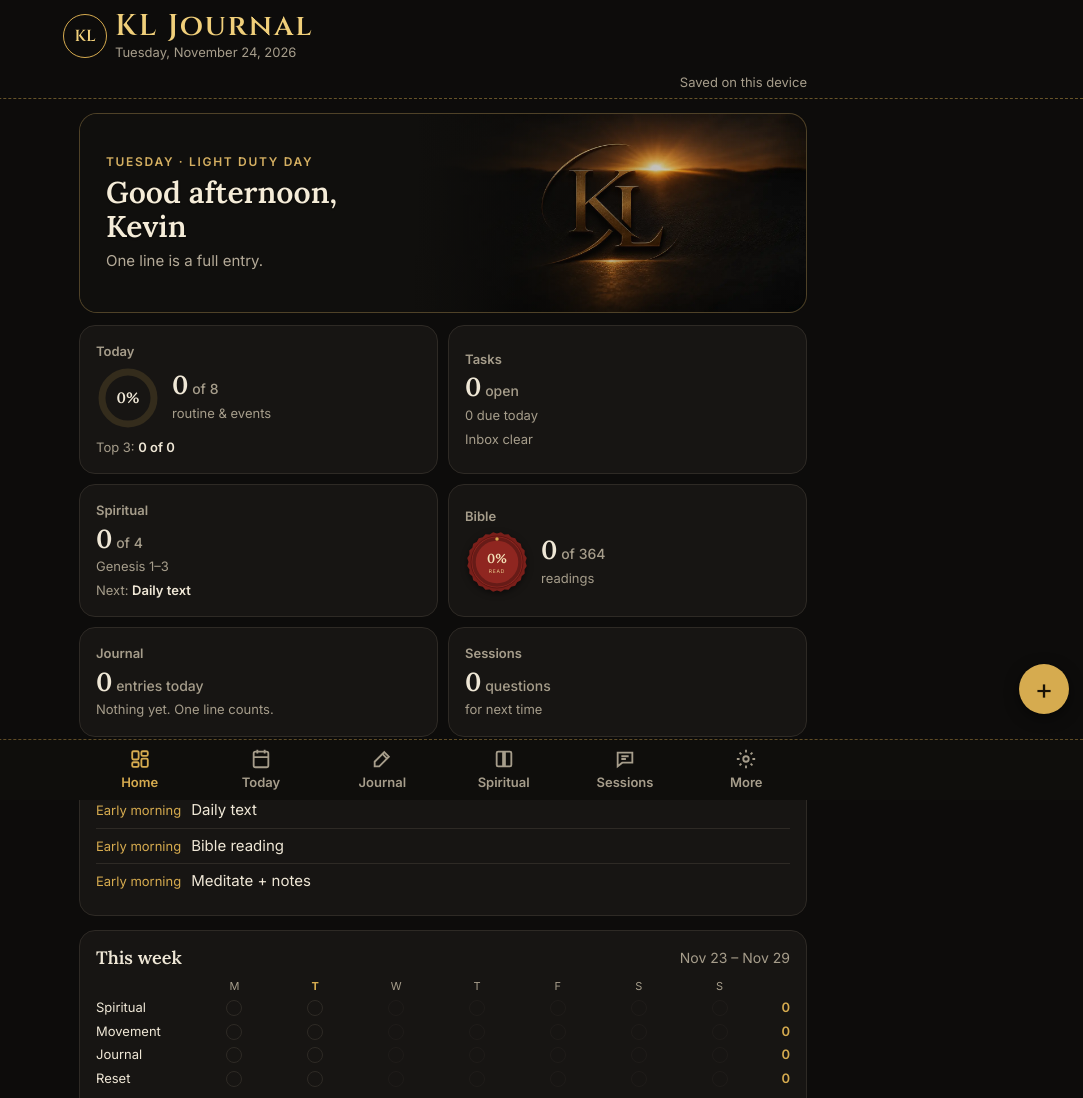
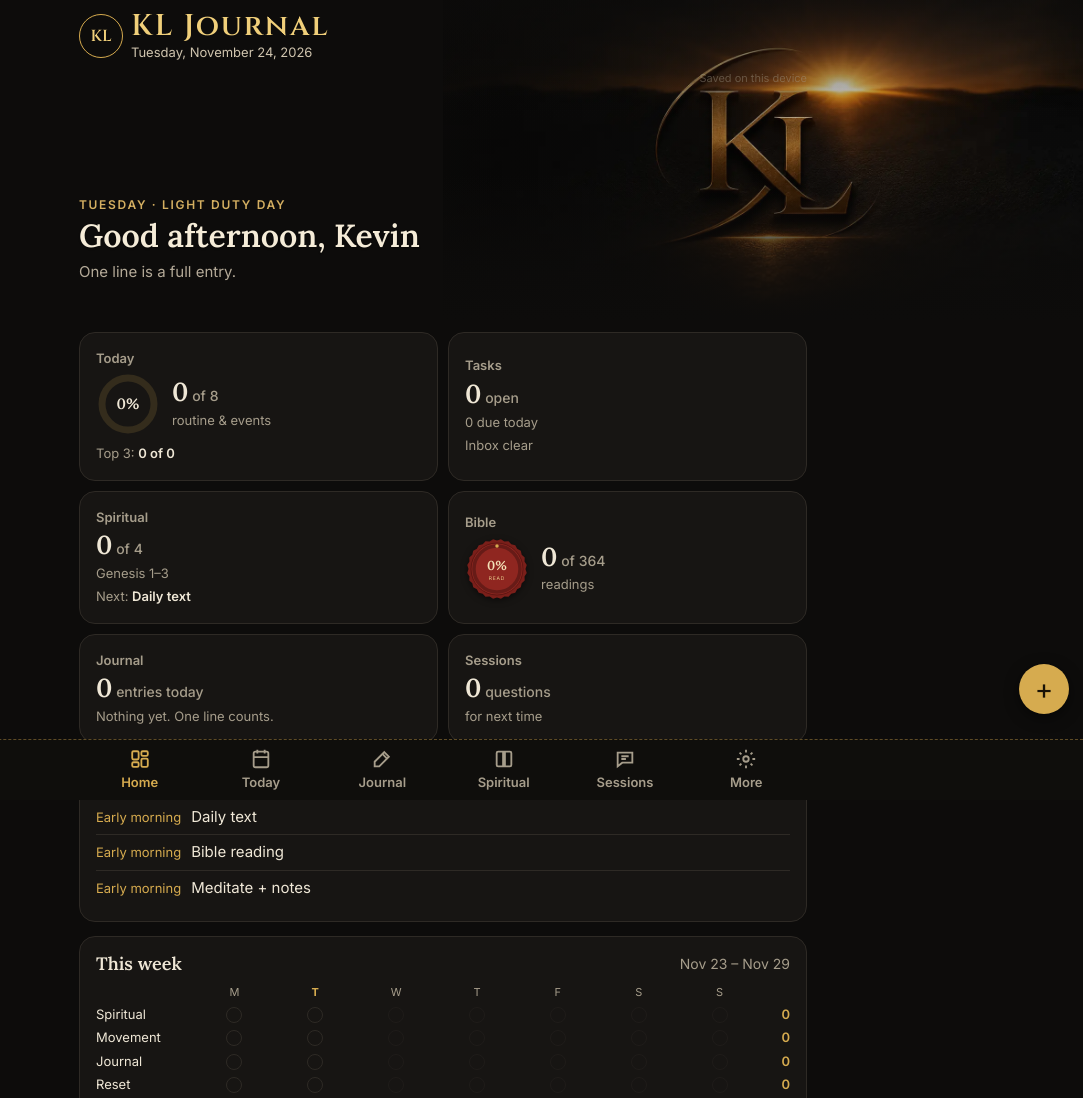
Before and after one commit to kd2littlejohn/kl-journal, a plain HTML site: page index.html in a window 1280 px wide. Shown: the top 1098 px of the page, without its empty margins (197-1280 px from the left). Drawn offline with Linux system fonts and the light colour scheme.

Commit message:
Full-bleed hero: merge header and hero into one section
The hero image now runs edge to edge behind a transparent header
(solid once scrolled past), with a soft bottom fade into the page.
Removes the dashed divider and hero card frame; quieter save status.

Co-Authored-By: Claude Opus 5.5 <noreply@anthropic.com>
Claude-Session: https://claude.ai/code/session_01EM2Z7g1vgjCmwnE2arXsP4

```diff
--- a/index.html
+++ b/index.html
@@ -28,11 +28,14 @@ html{background:#0d0c0b}body{margin:0;padding-left:env(safe-area-inset-left);pad
 h1,h2{font-family:Lora,Georgia,serif;font-weight:600;line-height:1.1;margin:0}
 h1{font-family:Cinzel,Lora,serif;font-weight:600;letter-spacing:.06em;font-size:clamp(24px,5.5vw,30px);color:var(--acc2)}h2{font-size:21px;margin:0 0 10px}
 .wrap{max-width:760px;margin:0 auto;padding:0 16px}
-header{position:sticky;top:0;z-index:5;background:var(--bg);padding-top:env(safe-area-inset-top);border-bottom:1px dashed rgba(214,171,79,.45)}
+header{position:sticky;top:0;z-index:5;background:var(--bg);padding-top:env(safe-area-inset-top);border-bottom:0}
+body.has-hero header{background:transparent}body.has-hero header.solid{background:var(--bg)}
+body.has-hero header .ib{background:rgba(13,12,11,.42);border-color:rgba(212,175,97,.22);color:#f5ecd8}
+body.has-hero header .bar small{color:#cfc4ae}body.has-hero header:not(.solid) .status:not(.warn){opacity:.42}
 .mono{width:44px;height:44px;border-radius:50%;border:1.5px solid var(--acc);display:grid;place-items:center;font-family:Cinzel,serif;font-weight:600;font-size:16px;color:var(--acc2);flex:none}
-.bar{display:flex;align-items:center;gap:8px;padding:10px 0}
+.bar{display:flex;align-items:center;gap:8px;padding:10px 0}.wrap.bar{padding:10px 16px}
 .bar .t{flex:1}.bar small{display:block;color:var(--mute);font-size:13px}
-.status{font-size:13px;color:var(--mute);text-align:right;white-space:nowrap}
+.status{font-size:11px;line-height:1;color:var(--mute);opacity:.6;text-align:right;white-space:nowrap}.status.warn{opacity:1}
 .status.warn{color:var(--acc)}
 button,input,textarea,select{font:inherit;color:inherit}
 button{cursor:pointer}
@@ -264,20 +267,25 @@ details.more>summary small{color:var(--mute);font-weight:400}
 .jopen{border-top:1px solid var(--line);padding:10px 0 6px}.jopen:first-child{border-top:0}
 .jtitle{width:100%;border:0;border-bottom:1px solid var(--line);background:transparent;font:600 18px Lora,Georgia,serif;color:var(--ink);padding:8px 0;margin-bottom:6px}
 .jtitle:focus-visible{outline:none;border-bottom-color:var(--acc)}
-.hero{position:relative;overflow:hidden;margin:14px 0 4px;padding:18px 18px 16px;min-height:180px;display:flex;flex-direction:column;justify-content:center;border-radius:18px;border:1px solid rgba(212,175,97,.32);background-color:#100f0d;background-repeat:no-repeat;background-size:var(--hs,cover);background-position:var(--hp,right center)}
-.hero::before{content:"";position:absolute;inset:0;background:linear-gradient(90deg,rgba(16,15,13,.94) 0%,rgba(16,15,13,.82) 38%,rgba(16,15,13,.35) 68%,rgba(16,15,13,.05) 100%);pointer-events:none}
-.hero>*{position:relative}
+.hero{position:relative;overflow:hidden;margin:calc(-1 * var(--hdr,84px)) 0 0;padding:calc(var(--hdr,84px) + 14px) 0 30px;min-height:260px;box-sizing:border-box;display:flex;flex-direction:column;justify-content:flex-end;background-color:var(--bg);background-image:var(--img);background-repeat:no-repeat;background-size:var(--hs,cover);background-position:var(--hp,right center)}
+.hero::before{content:"";position:absolute;inset:0;pointer-events:none;background:linear-gradient(180deg,rgba(13,12,11,.62) 0,rgba(13,12,11,0) 38%),linear-gradient(90deg,rgba(13,12,11,.9) 0%,rgba(13,12,11,.72) 40%,rgba(13,12,11,.25) 72%,rgba(13,12,11,.05) 100%)}
+.hero::after{content:"";position:absolute;left:0;right:0;bottom:0;height:46%;pointer-events:none;background:linear-gradient(180deg,rgba(13,12,11,0) 0%,rgba(13,12,11,.75) 60%,var(--bg) 100%)}
+.hero .hin{position:relative;z-index:1;width:100%;box-sizing:border-box}
 .hero .hk{font:600 12px Inter,system-ui,sans-serif;letter-spacing:.14em;text-transform:uppercase;color:#d4af61;max-width:64%}
-.hero .ht{font:600 27px/1.15 Lora,Georgia,serif;margin:6px 0 6px;color:#f5ecd8;max-width:64%;text-shadow:0 1px 2px rgba(0,0,0,.45)}
+.hero .ht{font:600 28px/1.15 Lora,Georgia,serif;margin:6px 0 6px;color:#f5ecd8;max-width:66%;text-shadow:0 1px 2px rgba(0,0,0,.45)}
 .hero .hs{margin:0;color:#b4aa98;font-size:15px;max-width:62%}
-.hero .hbar{height:5px;border-radius:3px;background:rgba(212,175,97,.18);margin-top:12px;max-width:58%;overflow:hidden}.hero .hbar i{display:block;height:100%;background:#d4af61;border-radius:3px}
-.hero-home{background-image:url('assets/hero-home.webp');--hs:auto 152%;--hp:0% 42%}.hero-home .ht,.hero-home .hk{max-width:60%}
-.hero-today{background-image:url('assets/hero-today.webp');--hp:85% center}
-.hero-journal{background-image:url('assets/hero-journal.webp');--hp:80% center}
-.hero-spiritual{background-image:url('assets/hero-spiritual.webp');--hp:70% center}.hero-spiritual::before{background:linear-gradient(90deg,rgba(16,15,13,.95) 0%,rgba(16,15,13,.88) 45%,rgba(16,15,13,.45) 72%,rgba(16,15,13,.1) 100%)}
-.hero-sessions{background-image:url('assets/hero-sessions.webp');--hp:65% center}
-.hero-more{background-image:url('assets/hero-more.webp');--hp:100% center}
-@media (min-width:600px){.hero{min-height:200px;padding:22px 26px}.hero .hk,.hero .ht{max-width:54%}.hero .hs{max-width:50%}.hero .hbar{max-width:46%}.hero .ht{font-size:30px}.hero-home{background-image:linear-gradient(90deg,#100f0d 0,#100f0d 46%,rgba(16,15,13,0) 60%),url('assets/hero-home.webp');background-size:100% 100%,auto 100%;background-position:0 0,right center}.hero-home .ht,.hero-home .hk{max-width:46%}}
+.hero .hbar{height:4px;border-radius:2px;background:rgba(212,175,97,.18);margin-top:12px;max-width:56%;overflow:hidden}.hero .hbar i{display:block;height:100%;background:#d4af61}
+.hero-home{--img:url('assets/hero-home.webp');--hs:auto 114%;--hp:0% 0%}.hero-home .ht,.hero-home .hk{max-width:58%}
+.hero-today{--img:url('assets/hero-today.webp');--hp:88% center}
+.hero-journal{--img:url('assets/hero-journal.webp');--hp:82% center}
+.hero-spiritual{--img:url('assets/hero-spiritual.webp');--hp:72% center}.hero-spiritual::before{background:linear-gradient(180deg,rgba(13,12,11,.62) 0,rgba(13,12,11,0) 38%),linear-gradient(90deg,rgba(13,12,11,.94) 0%,rgba(13,12,11,.84) 45%,rgba(13,12,11,.42) 74%,rgba(13,12,11,.08) 100%)}
+.hero-sessions{--img:url('assets/hero-sessions.webp');--hp:62% center}
+.hero-more{--img:url('assets/hero-more.webp');--hp:100% center}
+@media (min-width:600px){
+ .hero{min-height:300px;padding-bottom:36px;background-image:linear-gradient(90deg,var(--bg) 0,var(--bg) 22%,rgba(13,12,11,0) 48%),var(--img);background-size:100% 100%,auto 100%;background-position:0 0,right center}
+ .hero .hk,.hero .ht{max-width:54%}.hero .hs{max-width:50%}.hero .hbar{max-width:44%}.hero .ht{font-size:32px}
+ .hero-home .ht,.hero-home .hk{max-width:50%}}
+@media (min-width:1000px){.hero{min-height:320px}.hero{background-image:linear-gradient(90deg,var(--bg) 0,var(--bg) 34%,rgba(13,12,11,0) 54%),var(--img)}}
 .hgrid{display:grid;grid-template-columns:1fr 1fr;gap:10px;margin:12px 0}.hgrid .card{margin:0}
 .hcard{display:block;width:100%;text-align:left;color:var(--ink);font:inherit;cursor:pointer}.hcard .lbl{margin-bottom:4px}
 .hbig{font:700 26px/1.1 Lora,Georgia,serif;color:var(--ink)}.hbig small{font:500 14px Inter,sans-serif;color:var(--mute)}
@@ -318,7 +326,8 @@ details.more>summary small{color:var(--mute);font-weight:400}
   <button class="ib" id="prev" aria-label="Previous">‹</button>
   <div class="mono" aria-hidden="true">KL</div><div class="t"><h1 id="title">Today</h1><small id="sub"></small></div>
   <button class="ib" id="next" aria-label="Next">›</button>
-</div><div class="wrap"><div class="status" id="status" style="padding-bottom:6px">Loading…</div></div></header>
+</div><div class="wrap"><div class="status" id="status" style="padding-bottom:5px">Loading…</div></div></header>
+<div id="herozone"></div>
 <main class="wrap" id="main"></main>
 <nav class="tabs" aria-label="Sections"><div class="wrap">
   <button data-tab="home"><svg viewBox="0 0 24 24" fill="none" stroke="currentColor" stroke-width="2"><rect x="3.5" y="3.5" width="7" height="9" rx="1.5"/><rect x="13.5" y="3.5" width="7" height="5" rx="1.5"/><rect x="13.5" y="11.5" width="7" height="9" rx="1.5"/><rect x="3.5" y="15.5" width="7" height="5" rx="1.5"/></svg>Home</button>
@@ -401,7 +410,10 @@ function chips(path,opts,val,cls=''){return `<div class="chips">${opts.map(([v,l
 
 function ring(n,t){const r=26,c=2*Math.PI*r,p=t?n/t:0;return `<svg viewBox="0 0 64 64" class="ring" role="img" aria-label="${n} of ${t}"><circle cx="32" cy="32" r="${r}" fill="none" stroke="rgba(214,171,79,.15)" stroke-width="7"/>${p>0?`<circle cx="32" cy="32" r="${r}" fill="none" stroke="#d6ab4f" stroke-width="7" stroke-linecap="round" stroke-dasharray="${(c*p).toFixed(1)} ${c.toFixed(1)}" transform="rotate(-90 32 32)"/>`:''}<text x="32" y="37" text-anchor="middle" font-family="Lora,Georgia,serif" font-size="15" font-weight="700" fill="currentColor">${t?Math.round(p*100)+'%':'–'}</text></svg>`}
 const HIMG={sun:'home',moon:'home',cal:'today',pen:'journal',book:'spiritual',talk:'sessions',gear:'more'};
-function heroBox(m,k,t,sub,pct){return `<section class="hero hero-${HIMG[m]||'home'}"><div class="hk">${k}</div><h2 class="ht">${t}</h2>${sub?`<p class="hs">${sub}</p>`:''}${pct!=null?`<div class="hbar"><i style="width:${Math.max(0,Math.min(100,pct))}%"></i></div>`:''}</section>`}
+function heroHdr(){const hd=$('header');if(!hd)return;document.documentElement.style.setProperty('--hdr',hd.offsetHeight+'px');const h=$('#herozone .hero');hd.classList.toggle('solid',!h||scrollY>h.offsetHeight-hd.offsetHeight-24)}
+addEventListener('scroll',()=>{const hd=$('header'),h=$('#herozone .hero');if(hd)hd.classList.toggle('solid',!h||scrollY>h.offsetHeight-hd.offsetHeight-24)},{passive:true});
+addEventListener('resize',()=>heroHdr());
+function heroBox(m,k,t,sub,pct){return `<section class="hero hero-${HIMG[m]||'home'}"><div class="wrap hin"><div class="hk">${k}</div><h2 class="ht">${t}</h2>${sub?`<p class="hs">${sub}</p>`:''}${pct!=null?`<div class="hbar"><i style="width:${Math.max(0,Math.min(100,pct))}%"></i></div>`:''}</div></section>`}
 function heroFor(){const tab=S.tab,td=today(),dt=S.date,d=cache['day-'+dt]||{},tyName=x=>esc((TYPES.find(y=>y[0]===dayType(x))||['',''])[1]);
   const wd=x=>esc(fmtDate(x,{weekday:'long'}));
   if(tab==='home'){const h=new Date().getHours(),g=h<12?'Good morning':h<17?'Good afternoon':'Good evening';const dd=cache['day-'+td]||{};
@@ -1137,7 +1149,7 @@ function calHTML(){
   return show.map(e=>`<div class="ev"><div class="tm">${e.all?'All day':esc(fmtTime(e.s))}</div><div class="nm">${esc(e.t)}<span class="cn">${esc(e.cal)}${e.loc?' · '+esc(e.loc):''}</span></div></div>`).join('')+
    (c.events.length>6&&!S.calAll?`<button class="btn sm" style="margin-top:6px" data-act="calmore">Show ${c.events.length-6} more</button>`:'')+
    (c.partial?'<p class="calnote" style="margin-top:6px">Some calendars couldn’t be loaded.</p>':'')}
-function paintCal(){const b=$('#sched');if(b)b.innerHTML=schedHTML();calStamp();const h=main.querySelector('.hero');if(h&&S.tab==='today'){const t=document.createElement('div');t.innerHTML=heroFor();if(t.firstElementChild)h.replaceWith(t.firstElementChild)}}
+function paintCal(){const b=$('#sched');if(b)b.innerHTML=schedHTML();calStamp();const h=$('#herozone').querySelector('.hero');if(h&&S.tab==='today'){const t=document.createElement('div');t.innerHTML=heroFor();if(t.firstElementChild)h.replaceWith(t.firstElementChild)}}
 function calCard(){return MCP?`<div class="card cal"><h3>On the calendar <small></small></h3><div id="calbody">${calHTML()}</div></div>`:''}
 // therapy sessions found on the calendar (matches any of your keywords)
 function sessKeys(){const st=get('settings',setDef);if(!st.sessKeys&&st.sessKey){st.sessKeys=String(st.sessKey).split(',').map(x=>x.trim()).filter(Boolean)}return (st.sessKeys||[]).filter(Boolean)}
@@ -1391,7 +1403,8 @@ function render(){
   const wasOpen=[...document.querySelectorAll('details.more')].map(x=>x.open);
   if(S.tab!=='journal'){S.jopen=null;S.jnew=null}
   const HERO=heroFor();
-  $('#main').innerHTML=HERO+({home:vHome,brs:vBRS,today:vToday,journal:vJournal,spiritual:vSpiritual,entries:vEntries,plan:vPlan,logs:vLogs,setup:vSetup,sessions:vSessions,help:vHelp})[S.tab]();
+  document.body.classList.toggle('has-hero',!!HERO);$('#herozone').innerHTML=HERO;heroHdr();
+  $('#main').innerHTML=({home:vHome,brs:vBRS,today:vToday,journal:vJournal,spiritual:vSpiritual,entries:vEntries,plan:vPlan,logs:vLogs,setup:vSetup,sessions:vSessions,help:vHelp})[S.tab]();
   document.querySelectorAll('details.more').forEach((x,i)=>{if(wasOpen[i]&&S._lastTab===S.tab+S.date)x.open=true});S._lastTab=S.tab+S.date;
   main.querySelectorAll('textarea.write').forEach(grow);hydrateAudio();
   if(MCP&&S.tab==='home'){const td=today();const st=$('#hcalst');if(st&&CAL[td]&&CAL[td].at)st.textContent='updated '+new Date(CAL[td].at).toLocaleTimeString([],{hour:'numeric',minute:'2-digit'});const need=!CAL[td]||CAL[td].state!=='ok'||Date.now()-CAL[td].at>120000;if(need)loadDay(td).then(()=>{if(S.tab==='home'&&!(document.activeElement&&main.contains(document.activeElement)&&/INPUT|TEXTAREA/.test(document.activeElement.tagName))){const y=scrollY;render();scrollTo(0,y)}});const ss=SESSEV;loadSessEv().then(()=>{if(S.tab==='home'&&SESSEV!==ss&&SESSEV&&SESSEV.state==='ok'){const y=scrollY;render();scrollTo(0,y)}})}
--- a/sw.js
+++ b/sw.js
@@ -1,5 +1,5 @@
 // KL Journal service worker: makes the app open offline.
-const CACHE = 'kl-journal-v29';
+const CACHE = 'kl-journal-v30';
 const CORE = ['./', './index.html', './manifest.webmanifest', './icons/apple-touch-icon.png',
   './icons/icon-192.png', './icons/icon-512.png', './icons/icon-maskable-512.png', './icons/favicon.png',
   './assets/hero-home.webp', './assets/hero-today.webp', './assets/hero-journal.webp',
```
